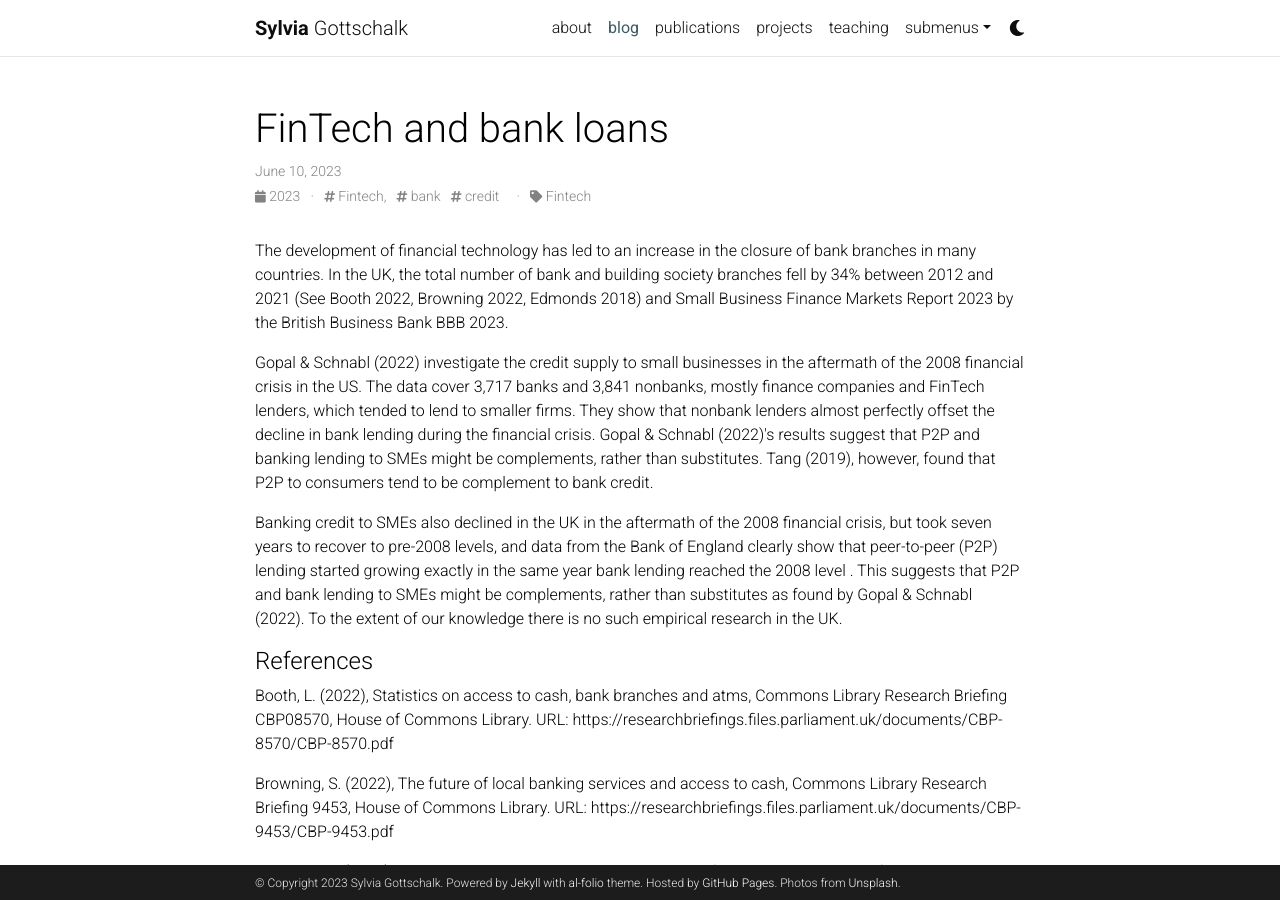
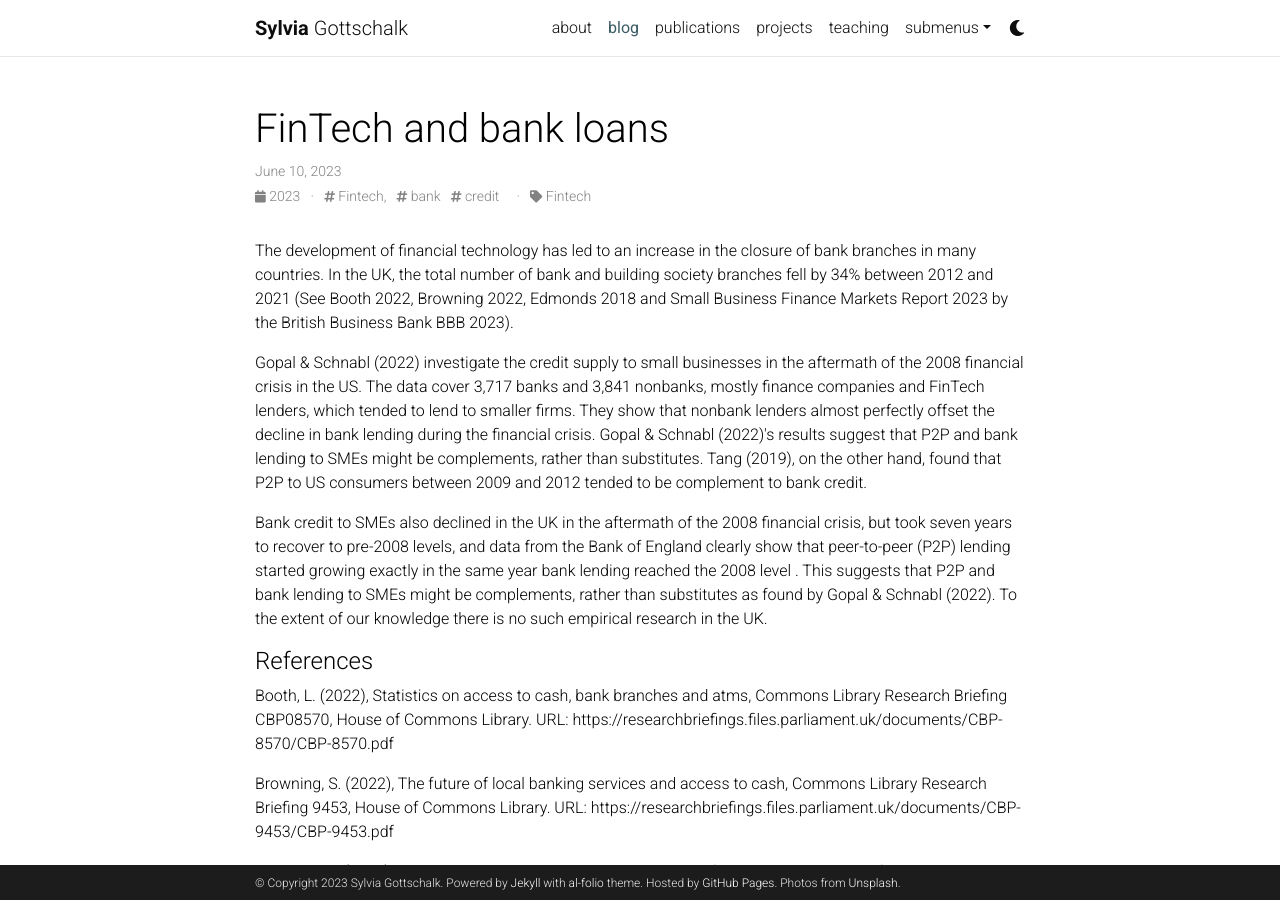
Before and after one commit to sdgottschalk/sgottschalk.io, a Jekyll site: the page built from _posts/2023-06-11-Fintech1.md, in a window 1280 px wide and 900 px high. Built offline with Jekyll 4.4.1, drawn with Linux system fonts in a browser that asks for light colours; comment, search, counter and statistics services are not loaded; a style sheet for code colours, icons or effects is not loaded.

Commit message:
Update 2023-06-11-Fintech1.md

```diff
--- a/_posts/2023-06-11-Fintech1.md
+++ b/_posts/2023-06-11-Fintech1.md
@@ -9,16 +9,16 @@ categories: Fintech
 
 <p>The development of financial technology has led to an increase in the closure of bank branches in many countries.
 In the UK, the total number of bank and building society branches fell by 34% between 2012 and 2021
-(See Booth 2022, Browning 2022, Edmonds 2018) and Small Business Finance Markets Report 2023 by the British Business Bank BBB 2023.</p>
+(See Booth 2022, Browning 2022, Edmonds 2018 and Small Business Finance Markets Report 2023 by the British Business Bank BBB 2023).</p>
 
 <p>Gopal & Schnabl (2022) investigate the credit supply to small businesses in the aftermath of the 2008 financial crisis in the US.
 The data cover 3,717 banks and 3,841 nonbanks, mostly finance companies and FinTech lenders,
 which tended to lend to smaller firms. They show that nonbank lenders almost perfectly offset the
 decline in bank lending during the financial crisis. Gopal & Schnabl (2022)'s results suggest that
-P2P and banking lending to SMEs might be complements, rather than substitutes. Tang (2019), however,
-found that P2P to consumers tend to be complement to bank credit.</p>
+P2P and bank lending to SMEs might be complements, rather than substitutes. Tang (2019), on the other hand,
+found that P2P to US consumers between 2009 and 2012 tended to be complement to bank credit.</p>
 
-<p>Banking credit to SMEs also declined in the UK in the aftermath of the 2008 financial crisis,
+<p>Bank credit to SMEs also declined in the UK in the aftermath of the 2008 financial crisis,
 but took seven years to recover to pre-2008 levels, and data from the Bank of England clearly
 show that peer-to-peer (P2P) lending started growing exactly in the same year bank lending reached the 2008 level .
 This suggests that P2P and bank lending to SMEs might be complements, rather than substitutes as found by Gopal & Schnabl (2022).
```
